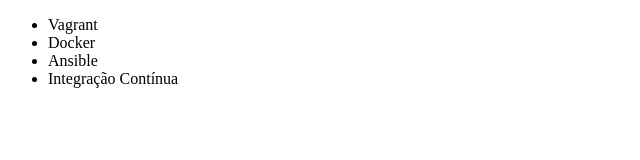
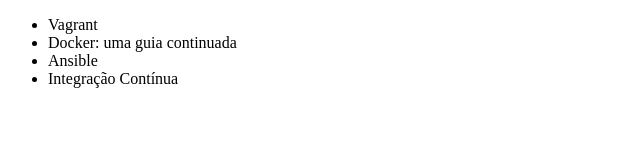
Before and after one commit to pedro-fisica/pedro-remoto, a plain HTML site: page index.html in a window 1280 px wide. Shown: the whole page, without its empty margins (0-640 px from the left). Drawn offline with Linux system fonts and the light colour scheme.

Commit message:
De novo: alterando docker

```diff
--- a/index.html
+++ b/index.html
@@ -7,7 +7,7 @@
 <body>
     <ul>
         <li>Vagrant</li>
-        <li>Docker</li>
+        <li>Docker: uma guia continuada</li>
         <li>Ansible</li>
         <li>Integração Contínua</li>
     </ul>
```
